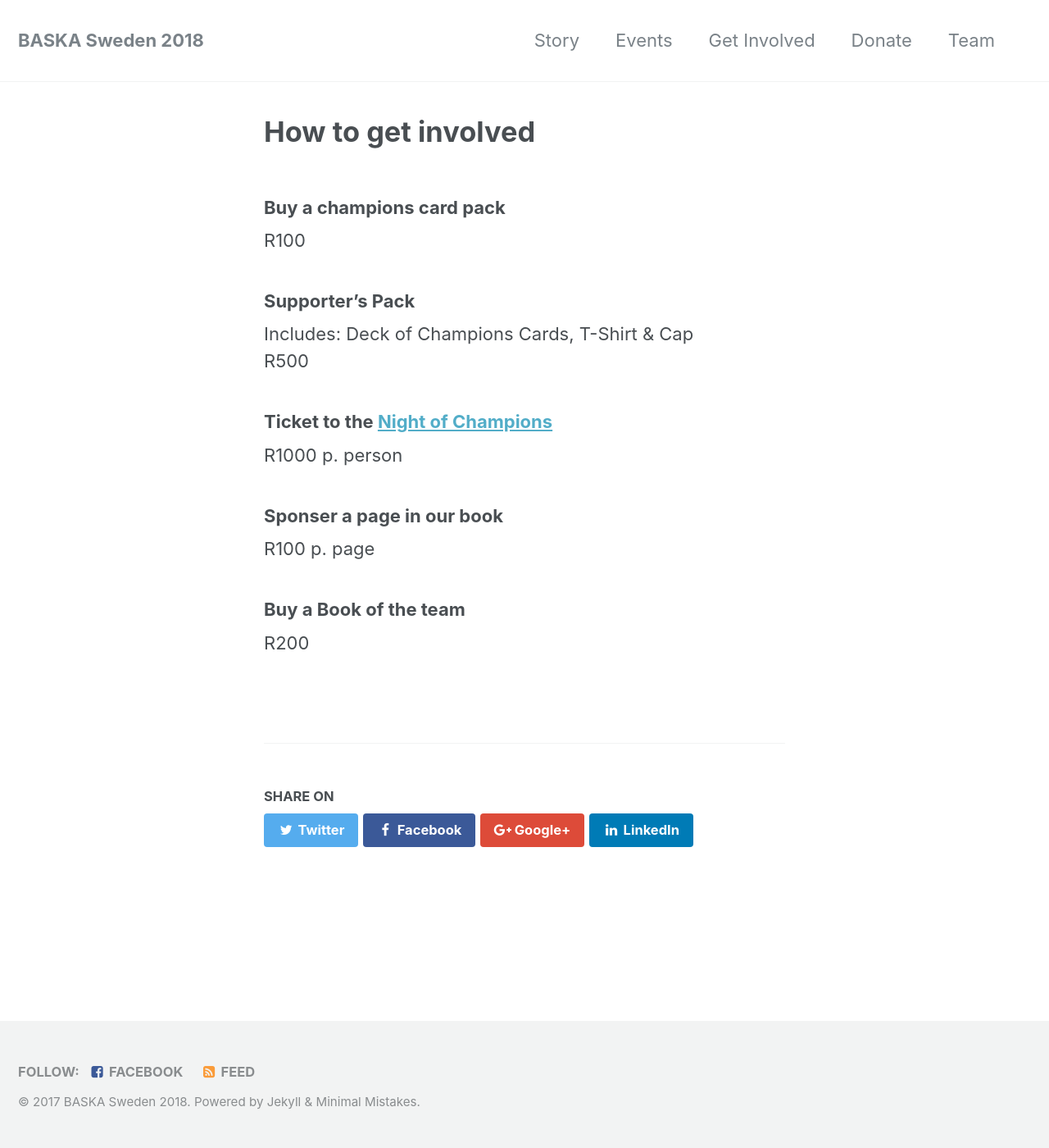
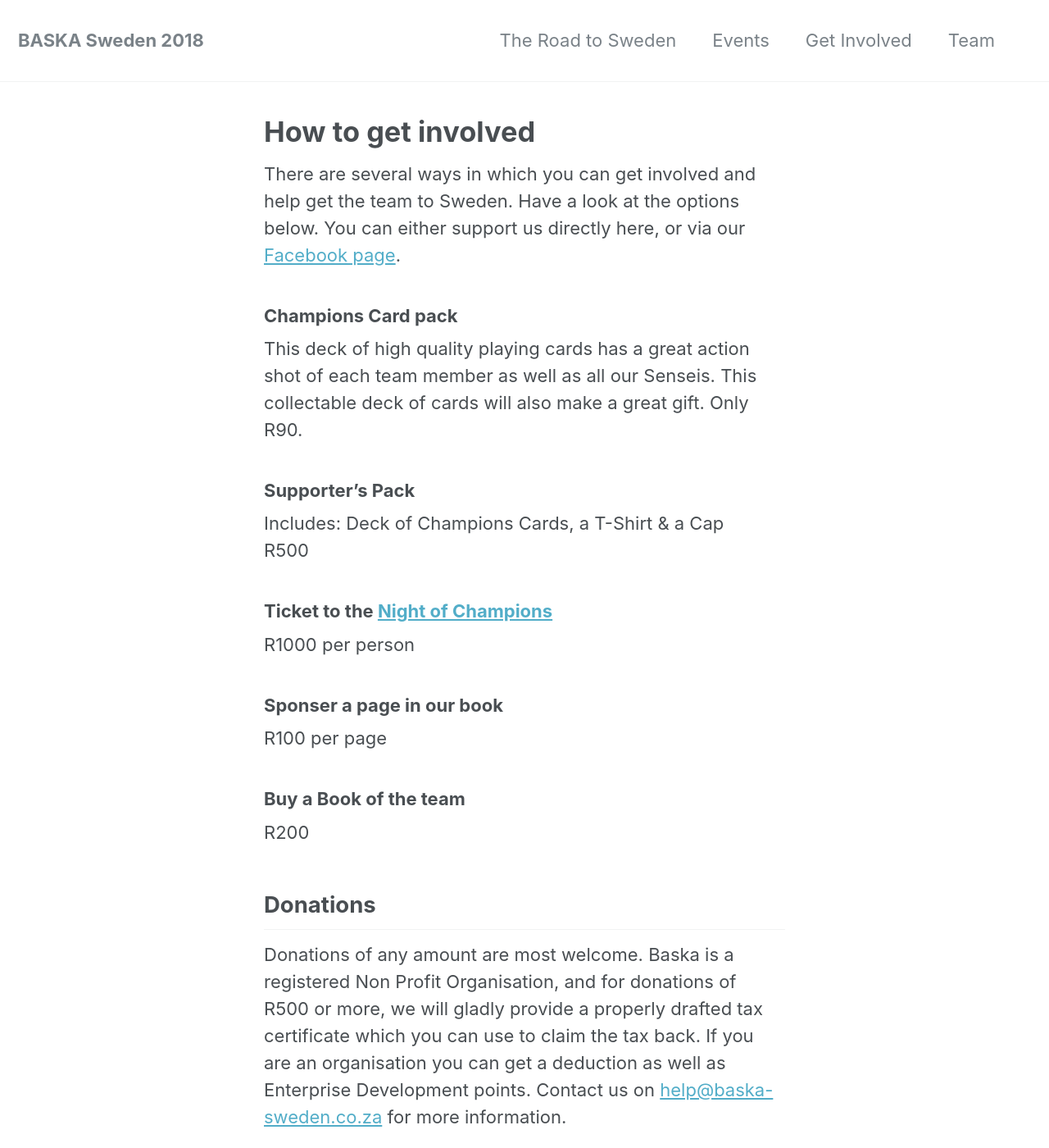
Before and after one commit to BASKA-SA/baska-sweden.co.za, a Jekyll site: the page built from _pages/get-involved.md, in a window 1280 px wide and 1400 px high. Shown: the whole window at 82% size. Built offline with Jekyll 4.4.1, drawn with Linux system fonts in a browser that asks for light colours.

Commit message:
Updated index, renamed story page, added more content to story and get involved pages

```diff
--- a/_data/navigation.yml
+++ b/_data/navigation.yml
@@ -1,12 +1,10 @@
 # main links
 main:
-  - title: "Story"
+  - title: "The Road to Sweden"
     url: /story
   - title: "Events"
     url: /events
   - title: "Get Involved"
     url: /get-involved
-  - title: "Donate"
-    url: /donate
   - title: "Team"
     url: /team
--- a/_pages/get-involved.md
+++ b/_pages/get-involved.md
@@ -3,18 +3,33 @@ permalink: /get-involved
 title: How to get involved
 ---
 
-### Buy a champions card pack
-R100
+There are several ways in which you can get involved and help get the team to
+Sweden. Have a look at the options below. You can either support us directly
+here, or via our [Facebook page](https://www.facebook.com/Baska-Sweden-2018-1427271897380852).
+
+### Champions Card pack
+This deck of high quality playing cards has a great action shot of each team
+member as well as all our Senseis. This collectable deck of cards will also
+make a great gift. Only R90.
 
 ### Supporter's Pack
-Includes: Deck of Champions Cards, T-Shirt & Cap
+Includes: Deck of Champions Cards, a T-Shirt & a Cap
 <br>R500
 
 ### Ticket to the [Night of Champions](events)
-R1000 p. person
+R1000 per person
 
 ### Sponser a page in our book
-R100 p. page
+R100 per page
 
 ### Buy a Book of the team
 R200
+
+## Donations
+Donations of any amount are most welcome. Baska is a registered Non Profit
+Organisation, and for donations of R500 or more, we will gladly provide a
+properly drafted tax certificate which you can use to claim the tax back. If
+you are an organisation you can get a deduction as well as Enterprise
+Development points. Contact us on [help@baska-sweden.co.za](mailto:help@baska-sweden.co.za) for more information.
+
+[Donate](donate){: .btn .btn--success}
```
Also changed, not shown: _pages/story.md (+14 -1 lines), index.md (+9 -3 lines).
